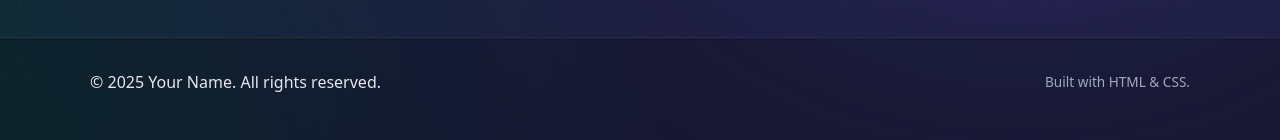
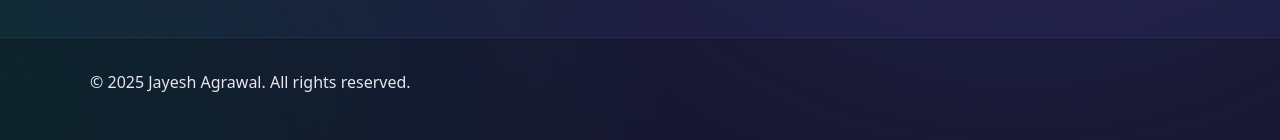
Before and after one commit to jayesh122003/jayesh-portfolio, a website built with Vite: page index.html in a window 1280 px wide. Shown: the part 3247-3387 px from the top of the page. Built offline with nearby package versions, Linux system fonts and the light colour scheme.

```diff
--- a/index.html
+++ b/index.html
@@ -273,8 +273,7 @@
 
     <footer class="site-footer">
       <div class="container footer">
-        <p>© <span id="year"></span> Your Name. All rights reserved.</p>
-        <p class="muted xs">Built with HTML & CSS.</p>
+        <p>© <span id="year"></span> Jayesh Agrawal. All rights reserved.</p>
       </div>
     </footer>
 
```
